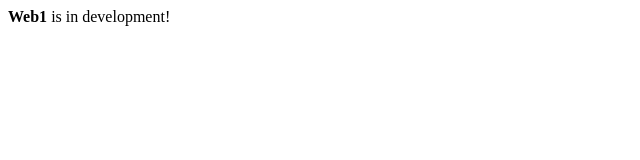
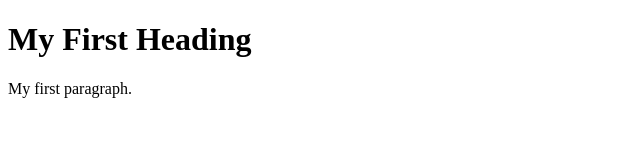
Before and after one commit to SlashCreate/Web1, a plain HTML site: page index.html in a window 1280 px wide. Shown: the whole page, without its empty margins (0-640 px from the left). Drawn offline with Linux system fonts and the light colour scheme.

Commit message:
Update index.html

```diff
--- a/index.html
+++ b/index.html
@@ -1 +1,9 @@
-<b>Web1</b> is in development!
+<!DOCTYPE html>
+<html>
+<body>
+
+<h1>My First Heading</h1>
+<p>My first paragraph.</p>
+
+</body>
+</html>
```
